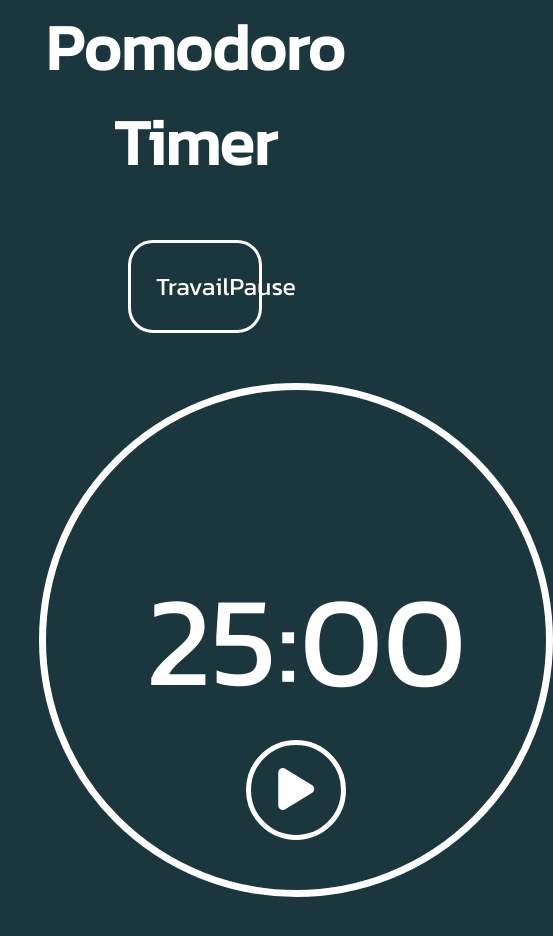
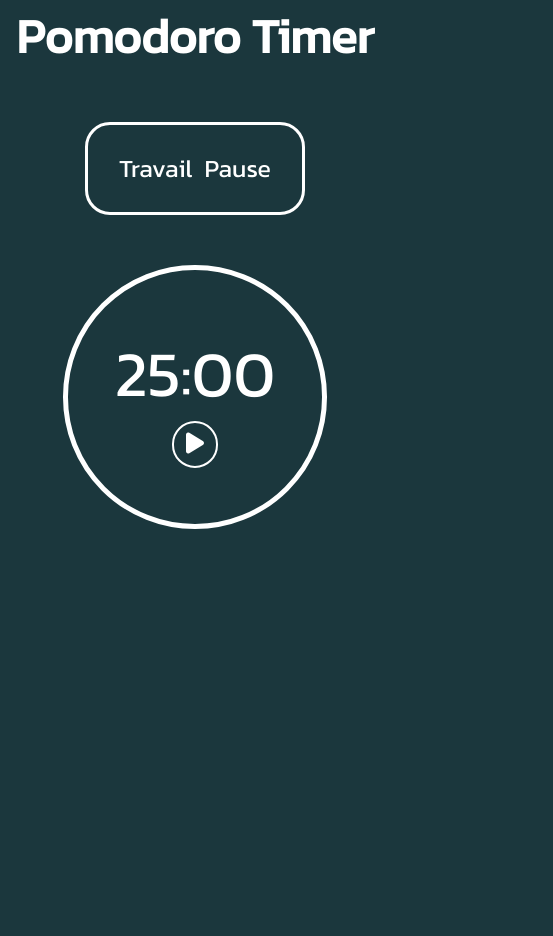
Before and after one commit to ryquo1/POMODORO, a plain HTML site: page index.html in a window 390 px wide. Shown: the whole page, 553 px wide, since content can reach past the window. After the commit the page ends 844 px from the top, so only its background shows below. Drawn offline with Linux system fonts and the light colour scheme.

Commit message:
responsive ajouter

```diff
--- a/styles/style.css
+++ b/styles/style.css
@@ -29,19 +29,20 @@ h1{
     display: flex;
     justify-content: space-around;
     align-self: center;
-    width: 25%;
+    width: 20%;
     padding: 1.563rem;
     border: solid white;
     border-radius: 25px;
 }
 
 .panelTimer {
+  flex-direction: column;
     margin: 3.125rem auto;
     display: flex;
     justify-content: center;
     align-items: center;
-    width: 31.25rem;
-    height: 31.25rem;
+    width: 20vw;
+    height: 20vw;
     border-radius: 50%;
     border: 0.438rem solid white;
   }
@@ -49,27 +50,93 @@ h1{
   #timer {
     position: relative;
     display: flex;
-    left: 12%;
   }
 
   #timer p {
-    font-size: 8rem;
+    font-size: 5rem;
   }
 
-#but{
-    position: relative;
-    top: 30%;
-    right: 32%;
-}
-
   #button{
-    border: 0.313rem solid white;
+    border: 0.2rem solid white;
     background-color: transparent;
     cursor: pointer;
     margin: auto;
-    width: 6.25rem;
-    height: 6.25rem;
+    width: 4vw;
+    height: 4vw;
     border-radius: 50%;
     color: white;
-    font-size: 3rem;
+    font-size: 2rem;
   }
+
+
+
+
+
+  @media screen and (max-width: 1024px) {
+    #choice {
+      width: 60%;
+    }
+    h1 {
+      font-size: 3rem;
+    }
+
+    .panelTimer {
+      flex-direction: column;
+      width: 65vw;
+      height: 65vw;
+      border: 0.313rem solid white;
+      }
+
+
+    #timer {
+      position: relative;
+      display: flex;
+    }
+
+    #timer p {
+      font-size: 4rem;
+    }
+
+    #button{
+    border: 0.156rem solid white;
+    width: 12vw;
+    height: 12vw;
+    font-size: 1.5rem;
+    }
+
+  }
+
+  @media screen and (max-width: 768px) {
+    .container,
+    #panel1 {
+      width: 70%;
+    }
+
+    h1 {
+      font-size: 3rem;
+    }
+
+    .panelTimer {
+      flex-direction: column;
+      width: 65vw;
+      height: 65vw;
+      border: 0.313rem solid white;
+      }
+
+
+    #timer {
+      position: relative;
+      display: flex;
+    }
+
+    #timer p {
+      font-size: 4rem;
+    }
+
+    #button{
+    border: 0.156rem solid white;
+    width: 12vw;
+    height: 12vw;
+    font-size: 1.5rem;
+    }
+  }
```
